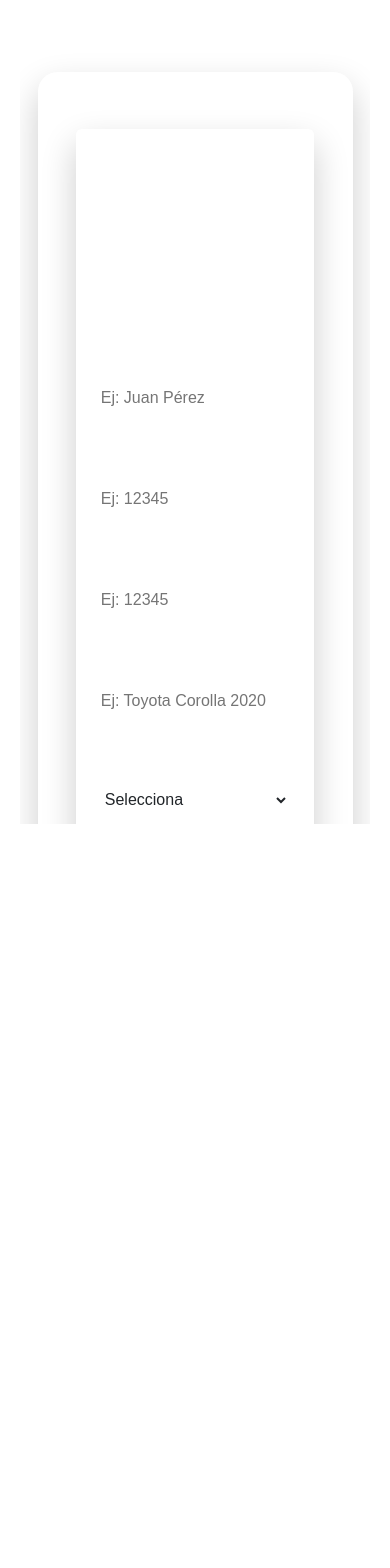
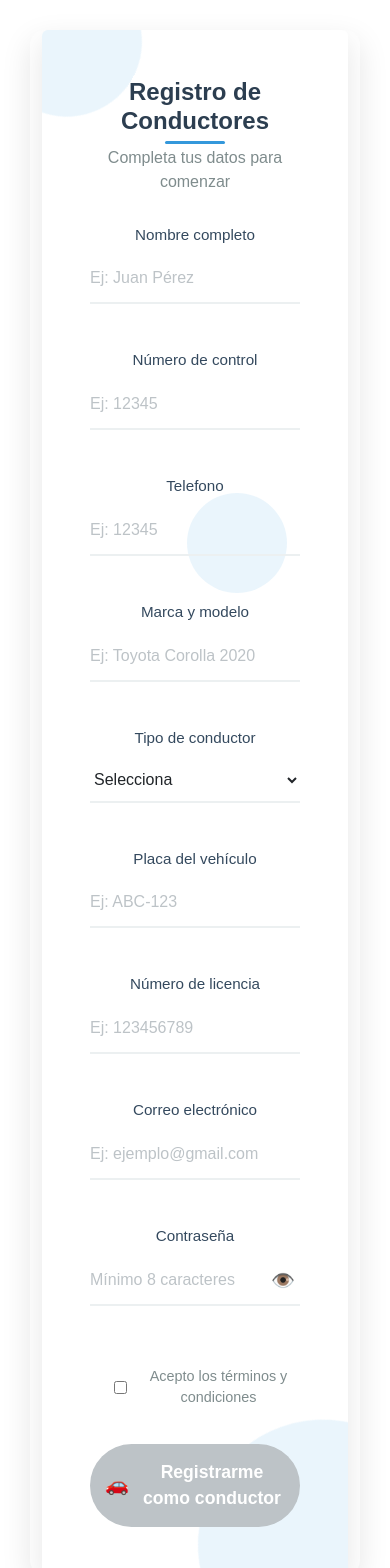
Before and after one commit to CesarAyos/rapiditoscolon, a SvelteKit app: page /conductor in a window 390 px wide. Shown: the top 1568 px of the page. Before the commit the page ends 844 px from the top, so only its background shows below. Built offline with nearby package versions, Linux system fonts and the light colour scheme; no server answers.

Commit message:
registro

```diff
--- a/src/routes/conductor/+page.svelte
+++ b/src/routes/conductor/+page.svelte
@@ -261,114 +261,112 @@
   </div>
 
   <style>
-	/* === ESTILOS GLOBALES (igual que tu pantalla de inicio) === */
 	:global(body) {
-		font-family: 'Poppins', sans-serif;
-		background: linear-gradient(135deg, #f3f4f6, #0f0f0f);
-		height: 100vh;
 	  margin: 0;
 	  padding: 0;
-		overflow: hidden;
+	  font-family: 'Segoe UI', Roboto, Oxygen, Ubuntu, Cantarell, 'Open Sans', 'Helvetica Neue', sans-serif;
+	  background: linear-gradient(135deg, #f5f7fa 0%, #c3cfe2 100%);
+	  min-height: 100vh;
 	}
 
 	.wrapper {
-		height: 100vh;
-		overflow-y: auto; /* Permite scroll si el contenido es largo */
+	  display: flex;
+	  justify-content: center;
+	  align-items: center;
+	  min-height: 100vh;
+	  padding: 20px;
 	}
 
 	.scroll-container {
-		min-height: 100vh;
-		display: flex;
-		flex-direction: column;
-		padding: 20px 0; /* Espacio para el scroll */
+	  width: 100%;
+	  max-width: 800px;
+	  perspective: 1000px;
 	}
 
 	.container {
-		background: rgba(255, 255, 255, 0.2);
-		backdrop-filter: blur(10px);
-		border: 1px solid rgba(255, 255, 255, 0.3);
-		width: 80%;
-		max-width: 600px;
-		margin: 2rem auto; /* Margen superior para la animación */
-		padding: 2.5rem;
-		border-radius: 20px;
-		box-shadow: 0 15px 35px rgba(0, 0, 0, 0.2);
-		animation: fallDown 1s ease-out forwards;
-		opacity: 0; /* Inicia invisible */
+	  background: white;
+	  border-radius: 15px;
+	  box-shadow: 0 10px 30px rgba(0, 0, 0, 0.1);
+	  overflow: hidden;
+	  transition: transform 0.5s ease;
+	  position: relative;
+	  z-index: 1;
 	}
 
 	.container:hover {
-		transform: translateY(-50%) scale(1.02);
-		box-shadow:
-			0 20px 40px rgba(0, 0, 0, 0.3),
-			0 10px 20px rgba(0, 0, 0, 0.2) !important;
+	  transform: translateY(-5px);
+	}
+
+	.container.text-center {
+	  padding: 40px;
 	}
 
 	.title {
-		font-size: 2.5rem;
+	  color: #2c3e50;
+	  font-size: 2.2rem;
+	  margin-bottom: 10px;
 	  font-weight: 700;
-		color: #fff;
-		text-shadow: 0 2px 4px rgba(0, 0, 0, 0.2);
-		margin-bottom: 1.5rem;
 	  position: relative;
 	  display: inline-block;
-		animation: textGlow 2s infinite alternate;
 	}
 
 	.title::after {
 	  content: '';
 	  position: absolute;
-		bottom: -10px;
+	  bottom: -8px;
 	  left: 50%;
 	  transform: translateX(-50%);
-		width: 50px;
+	  width: 60px;
 	  height: 3px;
-		background: #fff;
+	  background: #3498db;
 	  border-radius: 3px;
 	}
 
 	.subtitle {
-		font-size: 1.2rem;
-		color: rgba(255, 255, 255, 0.9);
-		margin-bottom: 2rem;
-		font-weight: 300;
+	  color: #7f8c8d;
+	  font-size: 1.1rem;
+	  margin-bottom: 30px;
 	}
 
-	/* === ESTILOS DEL FORMULARIO (los que ya tenías) === */
 	.driver-form {
-		max-width: 500px;
-		margin: 0 auto;
-		text-align: left;
+	  display: grid;
+	  grid-template-columns: 1fr 1fr;
+	  gap: 20px;
 	}
 
 	.form-group {
-		margin-bottom: 1.5rem;
 	  position: relative;
+	  margin-bottom: 25px;
 	}
 
-	label {
+	.form-group label {
 	  display: block;
-		margin-bottom: 0.5rem;
-		color: rgba(255, 255, 255, 0.9);
-		font-weight: 300;
+	  margin-bottom: 8px;
+	  color: #34495e;
+	  font-weight: 500;
+	  font-size: 0.95rem;
 	}
 
-	input,
-	select {
+	.form-group input,
+	.form-group select {
 	  width: 100%;
-		padding: 10px 0;
+	  padding: 12px 0;
+	  border: none;
+	  border-bottom: 2px solid #ecf0f1;
 	  background: transparent;
-		border: none;
-		border-bottom: 1px solid rgba(255, 255, 255, 0.3);
-		color: white;
 	  font-size: 1rem;
-		outline: none;
+	  color: #2c3e50;
 	  transition: all 0.3s ease;
 	}
 
-	input:focus,
-	select:focus {
-		border-bottom-color: white;
+	.form-group input:focus,
+	.form-group select:focus {
+	  outline: none;
+	  border-bottom-color: #3498db;
+	}
+
+	.form-group input::placeholder {
+	  color: #bdc3c7;
 	}
 
 	.underline {
@@ -377,56 +375,94 @@
 	  left: 0;
 	  width: 0;
 	  height: 2px;
-		background: white;
+	  background: #3498db;
 	  transition: width 0.3s ease;
 	}
 
-	input:focus ~ .underline,
-	select:focus ~ .underline {
+	.form-group input:focus ~ .underline,
+	.form-group select:focus ~ .underline {
 	  width: 100%;
 	}
 
+	.password-input {
+	  position: relative;
+	}
+
+	.toggle-password {
+	  position: absolute;
+	  right: 0;
+	  top: 50%;
+	  transform: translateY(-50%);
+	  background: none;
+	  border: none;
+	  cursor: pointer;
+	  font-size: 1.2rem;
+	  color: #7f8c8d;
+	  padding: 5px;
+	}
+
 	.form-check {
-		margin: 2rem 0;
+	  grid-column: span 2;
 	  display: flex;
 	  align-items: center;
+	  margin: 15px 0;
 	}
 
 	.form-check input {
+	  margin-right: 10px;
 	  width: auto;
-		margin-right: 10px;
+	}
+
+	.form-check label {
+	  color: #7f8c8d;
+	  font-size: 0.9rem;
 	}
 
 	.btn-submit {
-		background: rgba(255, 255, 255, 0.1) !important;
-		color: white !important;
+	  grid-column: span 2;
+	  background: linear-gradient(to right, #3498db, #2980b9);
+	  color: white;
 	  border: none;
-		padding: 12px 25px;
-		border-radius: 50px !important;
-		font-weight: 600 !important;
-		text-transform: uppercase;
-		letter-spacing: 1px;
-		transition: all 0.4s ease;
+	  padding: 15px;
+	  border-radius: 50px;
+	  font-size: 1.1rem;
+	  font-weight: 600;
+	  cursor: pointer;
+	  transition: all 0.3s ease;
 	  display: flex;
 	  align-items: center;
-		gap: 10px;
-		margin: 0 auto;
-		cursor: pointer;
+	  justify-content: center;
+	  box-shadow: 0 4px 15px rgba(52, 152, 219, 0.3);
 	}
 
 	.btn-submit:hover {
-		background: rgba(255, 255, 255, 0.2) !important;
-		transform: translateY(-3px);
-		box-shadow: 0 8px 20px rgba(0, 0, 0, 0.2);
+	  transform: translateY(-2px);
+	  box-shadow: 0 6px 20px rgba(52, 152, 219, 0.4);
 	}
 
 	.btn-submit:disabled {
-		opacity: 0.5;
+	  background: #bdc3c7;
 	  cursor: not-allowed;
-		transform: none !important;
+	  transform: none;
+	  box-shadow: none;
 	}
 
-	/* === ELEMENTOS FLOTANTES === */
+	.btn-icon {
+	  margin-right: 10px;
+	  font-size: 1.2rem;
+	}
+
+	.alert {
+	  padding: 15px;
+	  border-radius: 8px;
+	  margin-bottom: 25px;
+	  background: #e74c3c;
+	  color: white;
+	  font-weight: 500;
+	  text-align: center;
+	  animation: fadeIn 0.3s ease;
+	}
+
 	.floating-elements {
 	  position: absolute;
 	  top: 0;
@@ -440,62 +476,31 @@
 	.circle {
 	  position: absolute;
 	  border-radius: 50%;
-		background: rgba(255, 255, 255, 0.1);
+	  background: rgba(52, 152, 219, 0.1);
 	  animation: float 15s infinite linear;
 	}
 
 	.circle-1 {
-		width: 100px;
-		height: 100px;
-		top: 10%;
-		left: 10%;
+	  width: 150px;
+	  height: 150px;
+	  top: -50px;
+	  left: -50px;
 	}
 
 	.circle-2 {
-		width: 150px;
-		height: 150px;
-		top: 60%;
-		left: 70%;
-		animation-delay: 2s;
+	  width: 250px;
+	  height: 250px;
+	  bottom: -100px;
+	  right: -100px;
+	  animation-delay: 3s;
 	}
 
 	.circle-3 {
-		width: 70px;
-		height: 70px;
-		top: 80%;
-		left: 20%;
-		animation-delay: 4s;
-	}
-
-	.toggle-password {
-		position: absolute;
-		right: 0;
-		top: 70%;
-		transform: translateY(-50%);
-		background: transparent;
-		border: none;
-		cursor: pointer;
-		font-size: 1.1rem;
-		padding: 5px 8px;
-		color: rgba(255, 255, 255, 0.7);
-		transition: all 0.3s;
-	}
-
-	.toggle-password:hover {
-		color: white;
-		transform: translateY(-50%) scale(1.1);
-	}
-
-	/* === ANIMACIONES === */
-	@keyframes fadeInUp {
-		from {
-			opacity: 0;
-			transform: translateY(50px) translateY(-50%);
-		}
-		to {
-			opacity: 1;
-			transform: translateY(0) translateY(-50%);
-		}
+	  width: 100px;
+	  height: 100px;
+	  top: 30%;
+	  right: 20%;
+	  animation-delay: 6s;
 	}
 
 	@keyframes float {
@@ -510,21 +515,10 @@
 	  }
 	}
 
-	@keyframes textGlow {
-		from {
-			text-shadow: 0 0 5px rgba(255, 255, 255, 0.5);
-		}
-		to {
-			text-shadow:
-				0 0 15px rgba(255, 255, 255, 0.8),
-				0 0 20px rgba(255, 255, 255, 0.6);
-		}
-	}
-
-	@keyframes fallDown {
+	@keyframes fadeIn {
 	  from {
 		opacity: 0;
-			transform: translateY(-100px);
+		transform: translateY(-10px);
 	  }
 	  to {
 		opacity: 1;
@@ -534,13 +528,39 @@
 
 	/* Responsive */
 	@media (max-width: 768px) {
-		.container {
-			width: 90%;
-			padding: 1.5rem !important;
+	  .driver-form {
+		grid-template-columns: 1fr;
+	  }
+
+	  .form-check,
+	  .btn-submit {
+		grid-column: span 1;
+	  }
+
+	  .container.text-center {
+		padding: 30px 20px;
 	  }
 
 	  .title {
-			font-size: 2rem;
+		font-size: 1.8rem;
+	  }
+
+	  .subtitle {
+		font-size: 1rem;
+	  }
+	}
+
+	@media (max-width: 480px) {
+	  .wrapper {
+		padding: 10px;
+	  }
+
+	  .container.text-center {
+		padding: 25px 15px;
+	  }
+
+	  .title {
+		font-size: 1.5rem;
 	  }
 	}
   </style>
```
Lines whose indentation alone changed are shown as unchanged.
